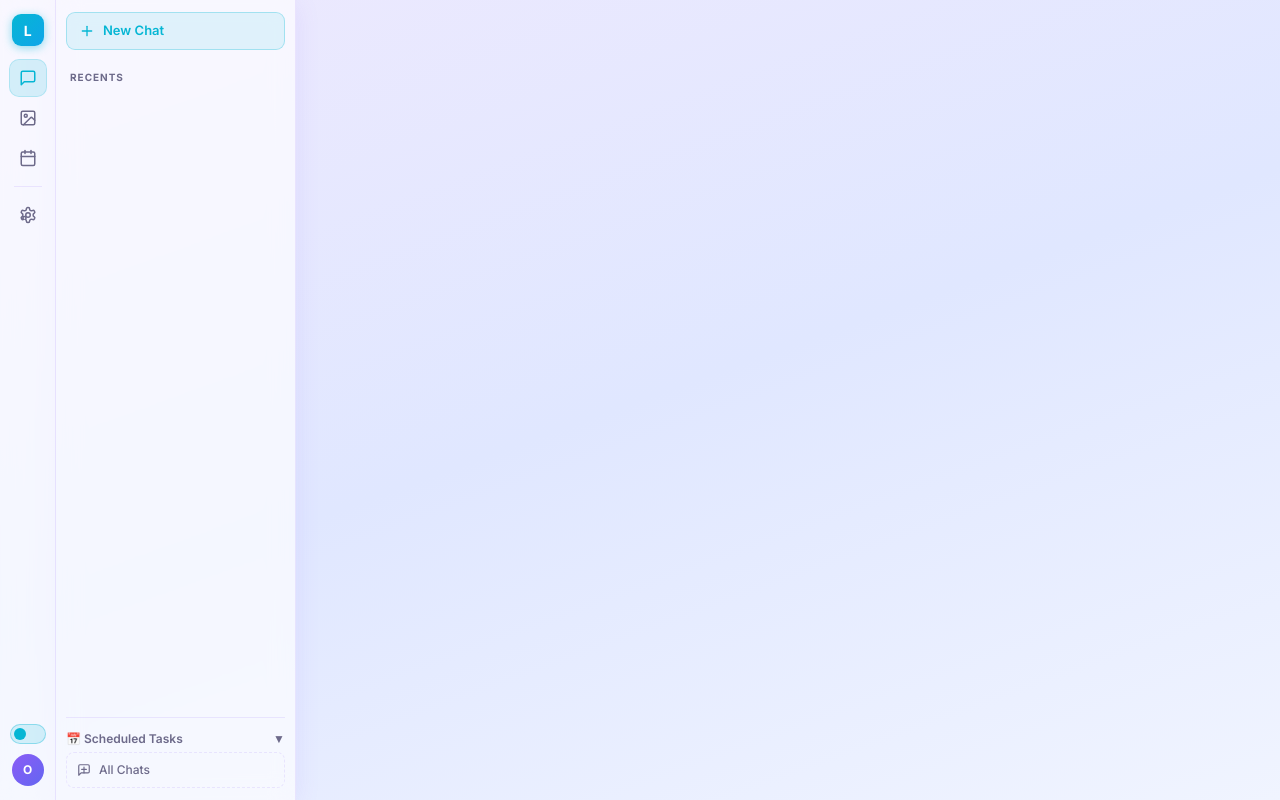
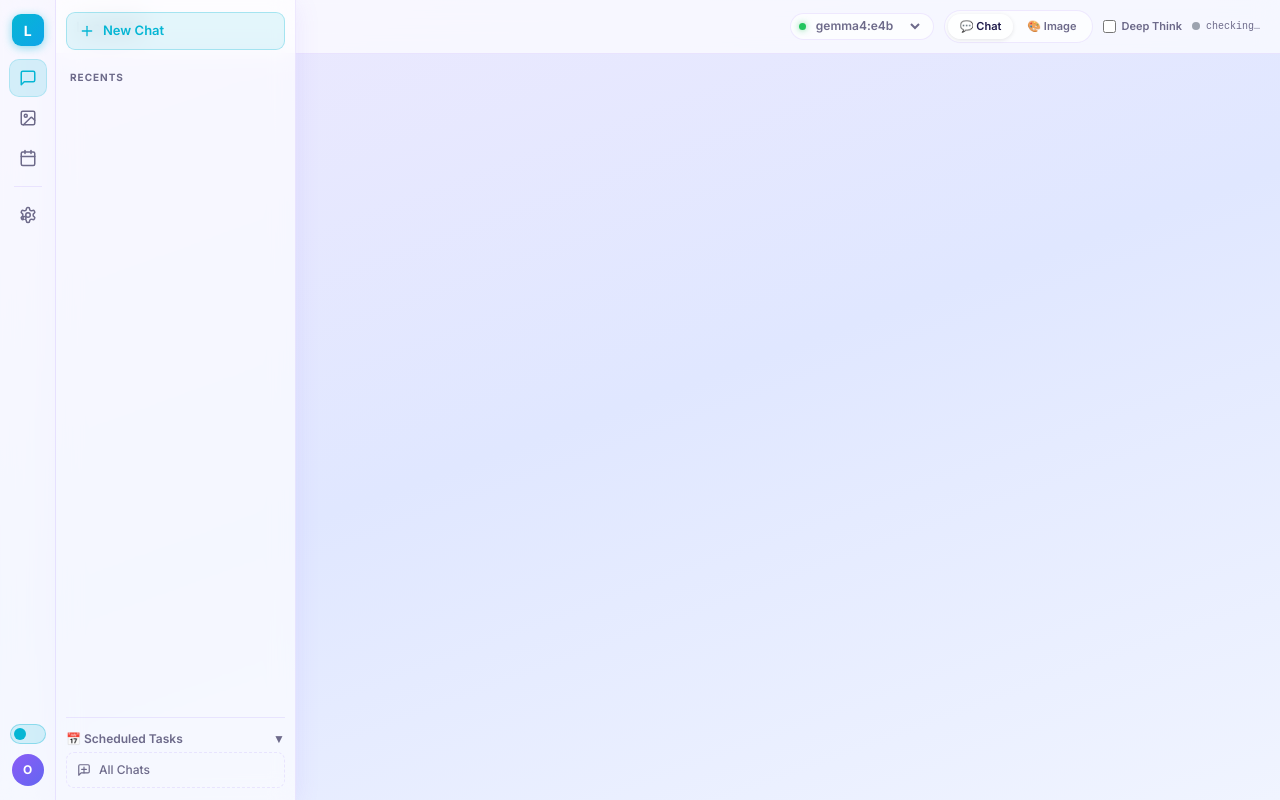
Before and after one commit to Ic3burG/LocalLLM, a website: page gemma-web/index.html in a window 1280 px wide. Drawn offline with nearby package versions, Linux system fonts and the light colour scheme.

Commit message:
feat: add topbar to LocalLLM redesign

```diff
--- a/gemma-web/index.html
+++ b/gemma-web/index.html
@@ -683,3 +683,48 @@
     All Chats
   </div>
 </div>
+
+<!-- ── Main Area ── -->
+<div class="llm-main">
+
+  <!-- Topbar -->
+  <header class="llm-topbar">
+    <!-- Mobile menu button — id="mobile-menu-btn" preserved for JS -->
+    <button id="mobile-menu-btn" class="rail-btn md:hidden" style="margin-right:4px;" title="Menu">
+      <svg xmlns="http://www.w3.org/2000/svg" width="18" height="18" viewBox="0 0 24 24" fill="none" stroke="currentColor" stroke-width="2" stroke-linecap="round" stroke-linejoin="round"><line x1="4" x2="20" y1="12" y2="12"/><line x1="4" x2="20" y1="6" y2="6"/><line x1="4" x2="20" y1="18" y2="18"/></svg>
+    </button>
+
+    <!-- Chat title — id="chat-title" preserved -->
+    <div class="topbar-title" id="chat-title">LocalLLM</div>
+
+    <!-- Model selector — id="model-select" preserved -->
+    <div class="model-pill">
+      <div class="model-status-dot"></div>
+      <select id="model-select" style="border:none;background:transparent;font-size:12px;font-weight:600;color:var(--llm-text-muted);cursor:pointer;outline:none;">
+        <option value="gemma4-e4b">gemma4:e4b</option>
+        <option value="gemma3:27b">gemma3:27b</option>
+        <option value="gemma3:12b">gemma3:12b</option>
+        <option value="llama3.2">llama3.2</option>
+        <option value="qwen2.5:32b">qwen2.5:32b</option>
+        <option value="deepseek-r1:8b">deepseek-r1:8b</option>
+      </select>
+    </div>
+
+    <!-- Mode pill — id="mode-pill", id="mode-chat-btn", id="mode-image-btn" preserved -->
+    <div class="mode-pill" id="mode-pill">
+      <button type="button" class="mode-btn active-chat" id="mode-chat-btn">💬 Chat</button>
+      <button type="button" class="mode-btn" id="mode-image-btn">🎨 Image</button>
+    </div>
+
+    <!-- Deep think toggle — id="deep-think-toggle" preserved -->
+    <label style="display:flex;align-items:center;gap:6px;font-size:11px;font-weight:600;color:var(--llm-text-muted);cursor:pointer;flex-shrink:0;" title="Enable extended reasoning">
+      <input type="checkbox" id="deep-think-toggle" style="accent-color:var(--llm-accent-solid);" />
+      Deep Think
+    </label>
+
+    <!-- Server status — id="server-status", id="status-dot", id="status-label" preserved -->
+    <div id="server-status" class="hidden" style="display:flex;align-items:center;gap:6px;font-size:10px;font-family:monospace;cursor:default;flex-shrink:0;">
+      <span id="status-dot" style="width:8px;height:8px;border-radius:50%;background:#9ca3af;flex-shrink:0;"></span>
+      <span id="status-label" style="color:var(--llm-text-muted);">checking…</span>
+    </div>
+  </header>
```
